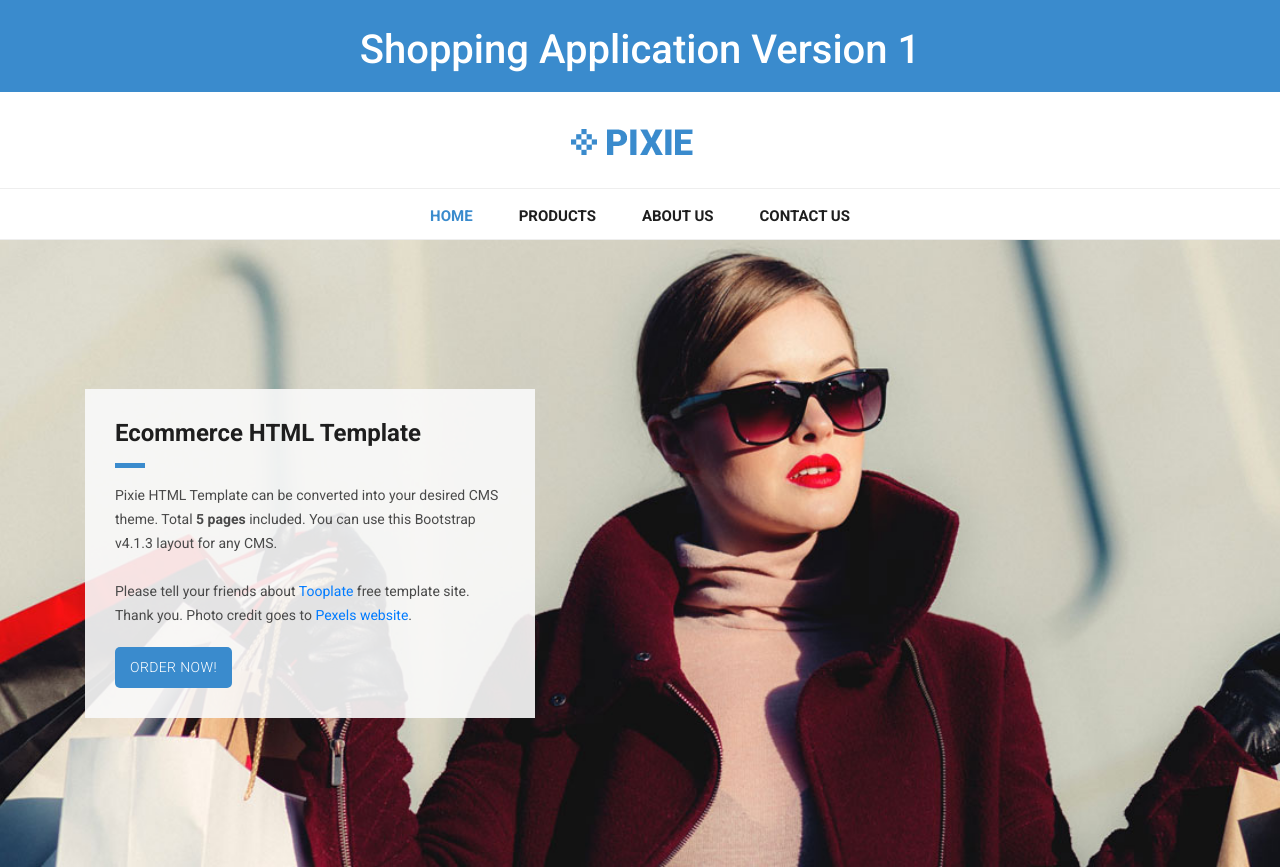
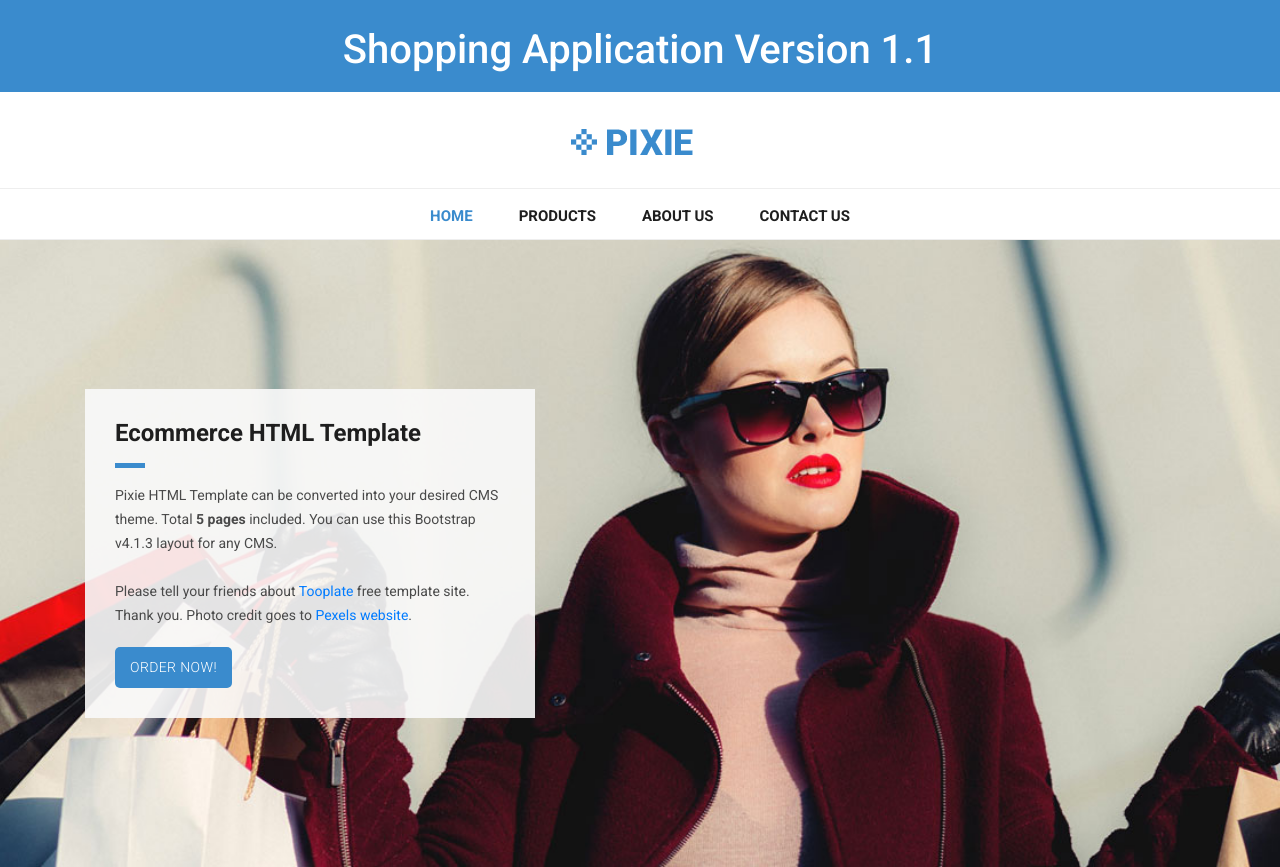
Before and after one commit to vishnugout/shopping-app-image, a PHP site: page / in a window 1280 px wide. Shown: the top 867 px of the page. Run offline with PHP 8.4, Linux system fonts and the light colour scheme.

Commit message:
image version 1.1

```diff
--- a/website/index.php
+++ b/website/index.php
@@ -36,7 +36,7 @@ https://www.tooplate.com/view/2114-pixie
                <?php
 $output = shell_exec('echo $HOSTNAME');
 echo "<h1><center><pre>$output</pre></center></h1>";
-echo "<h1><center>Shopping Application Version 1</center></h1>"
+echo "<h1><center>Shopping Application Version 1.1</center></h1>"
 ?>
             </span>
           </div>
```
Also changed, not shown: .github/workflows/dev.yml, .github/workflows/prod.yml.
